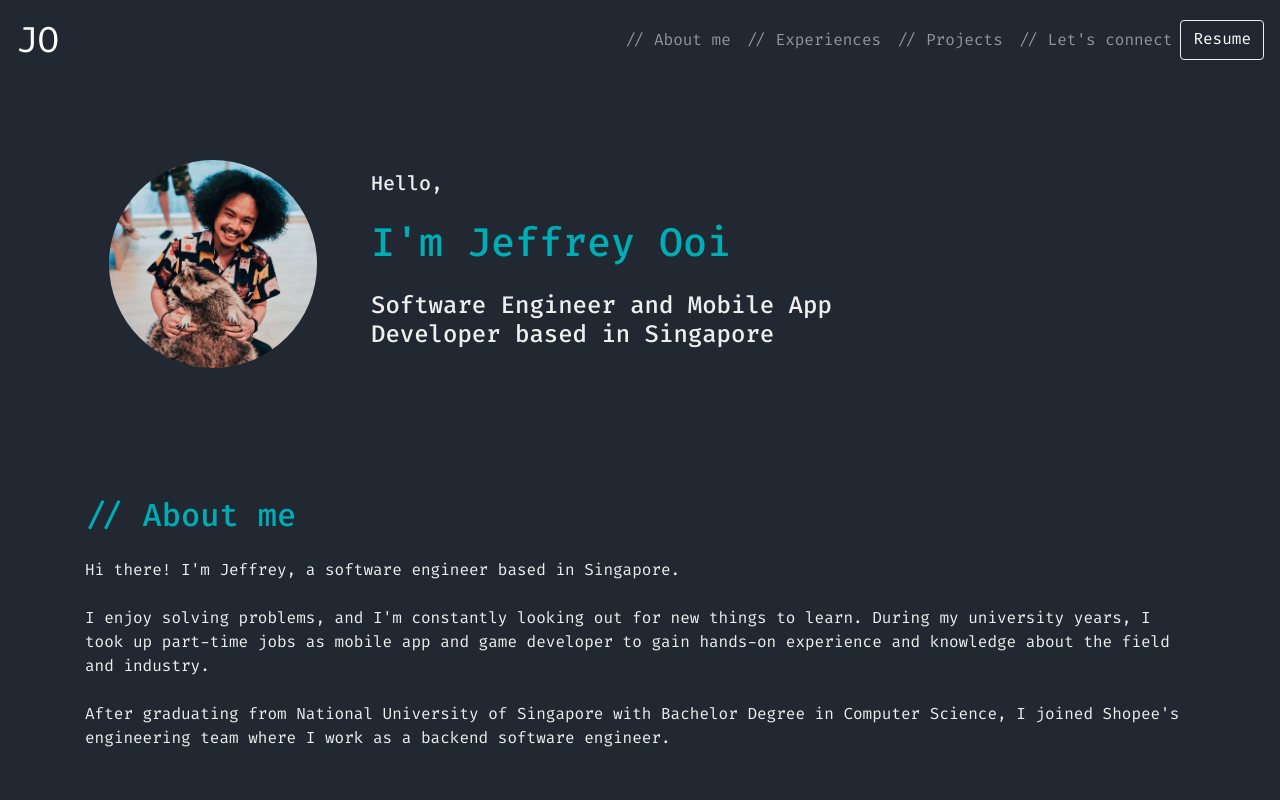
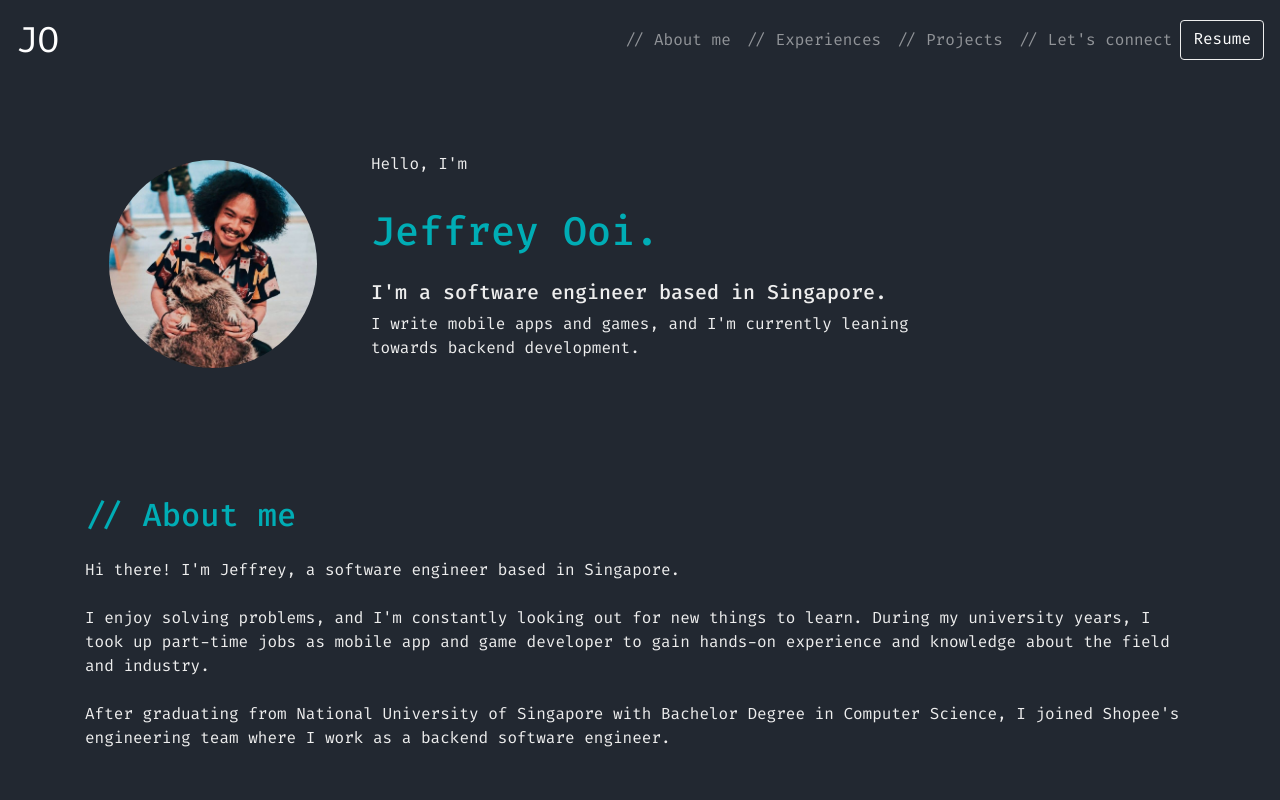
Before and after one commit to jeffreyooi/gh-user-page, a React (Create React App) app: page / in a window 1280 px wide. Shown: the top 800 px of the page. Built offline with nearby package versions, Linux system fonts and the light colour scheme.

Commit message:
Add fade animation

```diff
--- a/package.json
+++ b/package.json
@@ -17,6 +17,7 @@
     "react": "^16.13.1",
     "react-bootstrap": "^1.0.1",
     "react-dom": "^16.13.1",
+    "react-reveal": "^1.2.2",
     "react-router": "^5.1.2",
     "react-scripts": "3.4.1",
     "react-scroll": "^1.7.16",
--- a/src/component/Section.tsx
+++ b/src/component/Section.tsx
@@ -1,5 +1,7 @@
 import React from 'react';
 import Container from 'react-bootstrap/Container';
+
+const Fade = require('react-reveal/Fade');
 
 interface SectionProps {
   id?: string;
@@ -11,10 +13,12 @@ function Section(props: SectionProps): JSX.Element {
   const { id, title, body } = props;
 
   return (
-    <Container id={id}>
-      <h2>{title}</h2>
-      {body}
-    </Container>
+    <Fade bottom>
+      <Container id={id}>
+        <h2>{title}</h2>
+        {body}
+      </Container>
+    </Fade>
   );
 }
 
--- a/src/component/section/Footer.tsx
+++ b/src/component/section/Footer.tsx
@@ -1,8 +1,11 @@
 import React from 'react';
 import Container from 'react-bootstrap/Container';
 
+const Fade = require('react-reveal/Fade');
+
 function Footer(): JSX.Element {
   return (
+    <Fade>
       <Container className="footer">
         <h5>
           Designed and built by Jeffrey Ooi
@@ -11,6 +14,7 @@ function Footer(): JSX.Element {
           Made with <span role="img" aria-label="heart-emoji">❤️</span> using react-bootstrap
         </p>
       </Container>
+    </Fade>
   );
 }
 
--- a/src/component/section/Header.tsx
+++ b/src/component/section/Header.tsx
@@ -4,8 +4,11 @@ import Nav from 'react-bootstrap/Nav';
 import Navbar from 'react-bootstrap/Navbar';
 import Scroll from 'react-scroll';
 
+const Fade = require("react-reveal/Fade");
+
 function Header(): JSX.Element {
   return (
+    <Fade down>
       <Navbar variant="dark" expand="md">
         <Navbar.Brand>JO</Navbar.Brand>
         <Navbar.Toggle aria-controls="basic-navbar-nav"/>
@@ -37,6 +40,7 @@ function Header(): JSX.Element {
           </Nav>
         </Navbar.Collapse>
       </Navbar>
+    </Fade>
   )
 }
 
--- a/src/component/section/Hero.tsx
+++ b/src/component/section/Hero.tsx
@@ -6,24 +6,31 @@ import Row from 'react-bootstrap/Row';
 
 import ProfileImage from '../../assets/image.jpg';
 
+const Fade = require("react-reveal/Fade");
+
 function Hero(): JSX.Element {
   return (
-    <Container>
+    <Fade bottom>
+      <Container className="hero-container">
         <Row xs={1} sm={1} md={2}>
           <Col md="auto" className="hero-col-img">
             <Image src={ProfileImage} roundedCircle width="256px" height="256px" />
           </Col>
           <Col className="my-auto">
-          <h5>Hello,</h5>
+            <p>Hello, I'm</p>
             <h1>
-            I'm Jeffrey Ooi
+              Jeffrey Ooi.
             </h1>
-          <h4>
-            Software Engineer and Mobile App Developer based in Singapore
-          </h4>
+            <h5>
+              I'm a software engineer based in Singapore.
+            </h5>
+            <p>
+            I write mobile apps and games, and I'm currently leaning towards backend development.
+            </p>
           </Col>
         </Row>
       </Container>
+    </Fade>
   );
 }
 
--- a/src/index.css
+++ b/src/index.css
@@ -77,13 +77,6 @@ a {
   padding: 32px;
 }
 
-.footer {
-  align-content: center;
-  text-align: center;
-  padding: 32px;
-  min-height: 0;
-}
-
 img {
   padding: 24px;
 }
@@ -151,8 +144,18 @@ div > .card > img {
   color: #758AA0;
 }
 
-.container {
+.footer {
   align-content: center;
+  text-align: center;
+  padding: 32px;
+  min-height: 0;
+}
+
+.hero-container {
+  /* display: flex;
+  height: 100vh; */
+  justify-content: center;
+  align-items: center;
 }
 
 .col {
```
Lines whose indentation alone changed are shown as unchanged.
